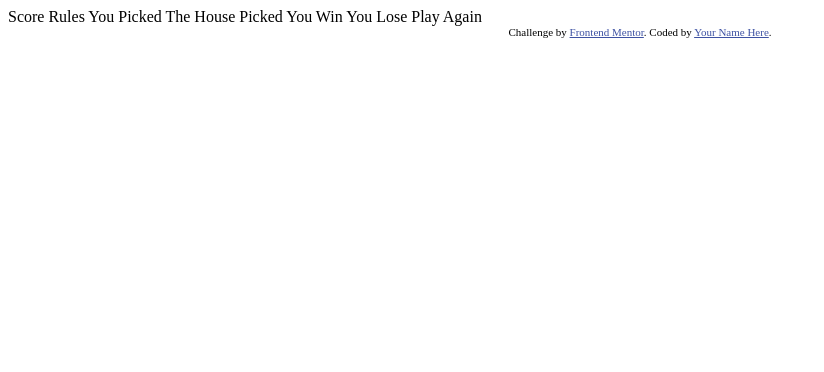
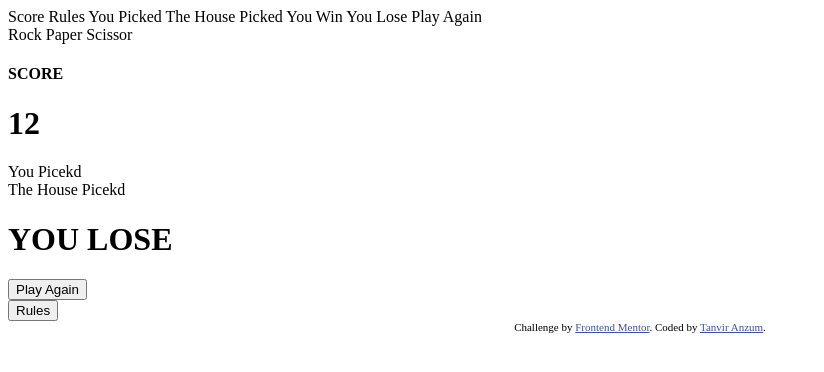
Before and after one commit to TanvirAnzum/RockPaperScissor-FEM-, a plain HTML site: page index.html in a window 1280 px wide. Shown: the whole page, without its empty margins (0-824 px from the left). Drawn offline with Linux system fonts and the light colour scheme.

Commit message:
markup added

```diff
--- a/index.html
+++ b/index.html
@@ -1,37 +1,66 @@
 <!DOCTYPE html>
 <html lang="en">
   <head>
-  <meta charset="UTF-8">
-  <meta name="viewport" content="width=device-width, initial-scale=1.0"> <!-- displays site properly based on user's device -->
+    <meta charset="UTF-8" />
+    <meta name="viewport" content="width=device-width, initial-scale=1.0" />
+    <!-- displays site properly based on user's device -->
 
-  <link rel="icon" type="image/png" sizes="32x32" href="./images/favicon-32x32.png">
+    <link
+      rel="icon"
+      type="image/png"
+      sizes="32x32"
+      href="./images/favicon-32x32.png"
+    />
 
     <title>Frontend Mentor | Rock, Paper, Scissors</title>
 
-  Score
-  Rules
-
-  You Picked
-  The House Picked
-
-  You Win
-  You Lose
-
-  Play Again
+    Score Rules You Picked The House Picked You Win You Lose Play Again
 
     <!-- Feel free to remove these styles or customise in your own stylesheet 👍 -->
     <style>
-    .attribution { font-size: 11px; text-align: center; }
-    .attribution a { color: hsl(228, 45%, 44%); }
+      .attribution {
+        font-size: 11px;
+        text-align: center;
+      }
+      .attribution a {
+        color: hsl(228, 45%, 44%);
+      }
     </style>
   </head>
   <body>
+    <main class="main-area">
+      <div class="main">
+        <div class="main__score">
+          <div class="main__score--title">Rock Paper Scissor</div>
+          <div class="main_score--points">
+            <h4 class="title">SCORE</h4>
+            <h1 class="points">12</h1>
+          </div>
+        </div>
+        <div class="main__content">
+          <div class="rock"></div>
+          <span class="user-picked">You Picekd</span>
+          <div class="paper"></div>
+          <span class="house-picked">The House Picekd</span>
+          <div class="scissor"></div>
+        </div>
+        <div class="main__verdict">
+          <h1 class="verdict-title">YOU LOSE</h1>
+          <button class="replay">Play Again</button>
+        </div>
+        <div class="main__rules">
+          <button class="rules">Rules</button>
+        </div>
+      </div>
+    </main>
 
-
-
+    <footer>
       <div class="attribution">
-    Challenge by <a href="https://www.frontendmentor.io?ref=challenge" target="_blank">Frontend Mentor</a>.
-    Coded by <a href="#">Your Name Here</a>.
+        Challenge by
+        <a href="https://www.frontendmentor.io?ref=challenge" target="_blank"
+          >Frontend Mentor</a
+        >. Coded by <a href="#">Tanvir Anzum</a>.
       </div>
+    </footer>
   </body>
 </html>
```
Lines whose indentation alone changed are shown as unchanged.
